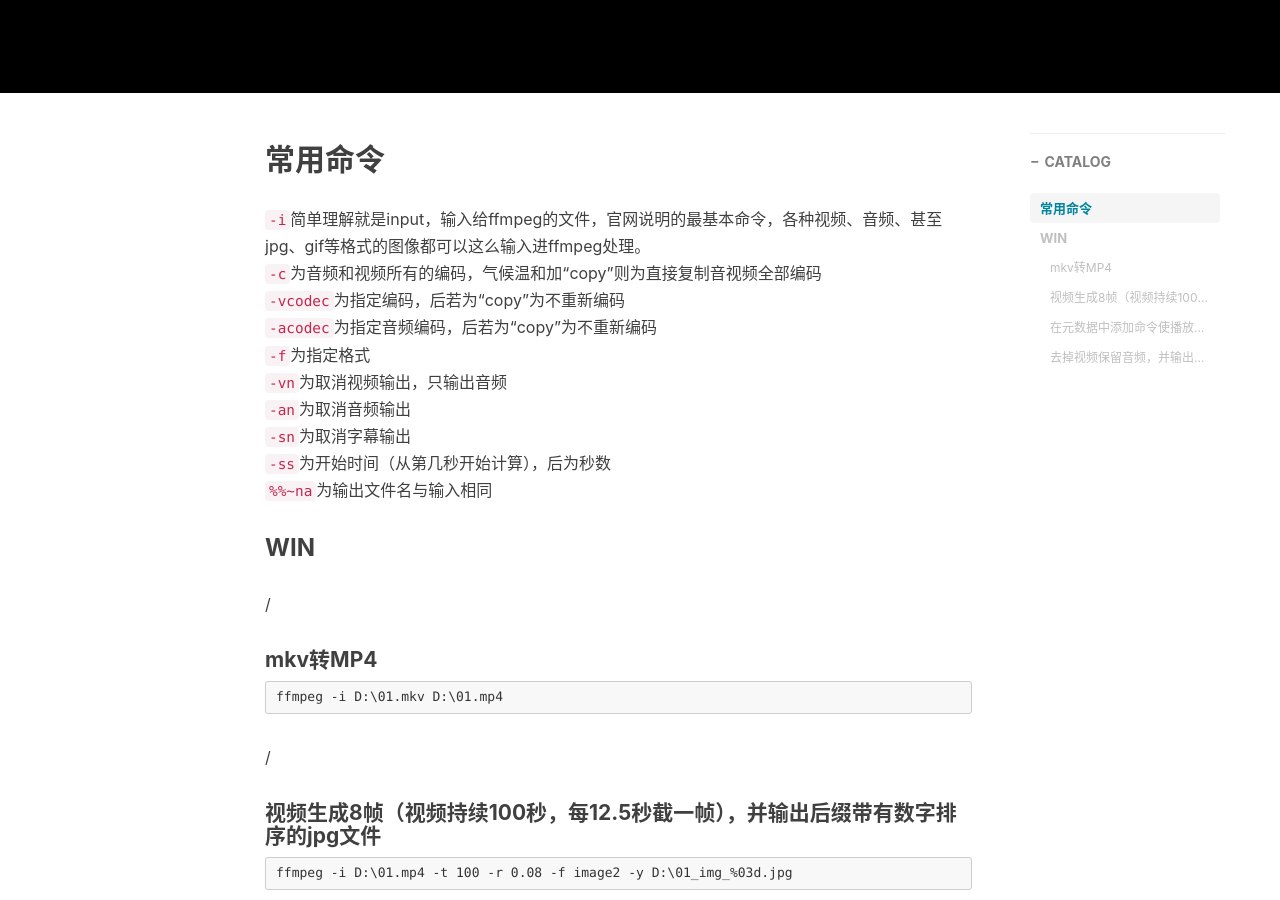
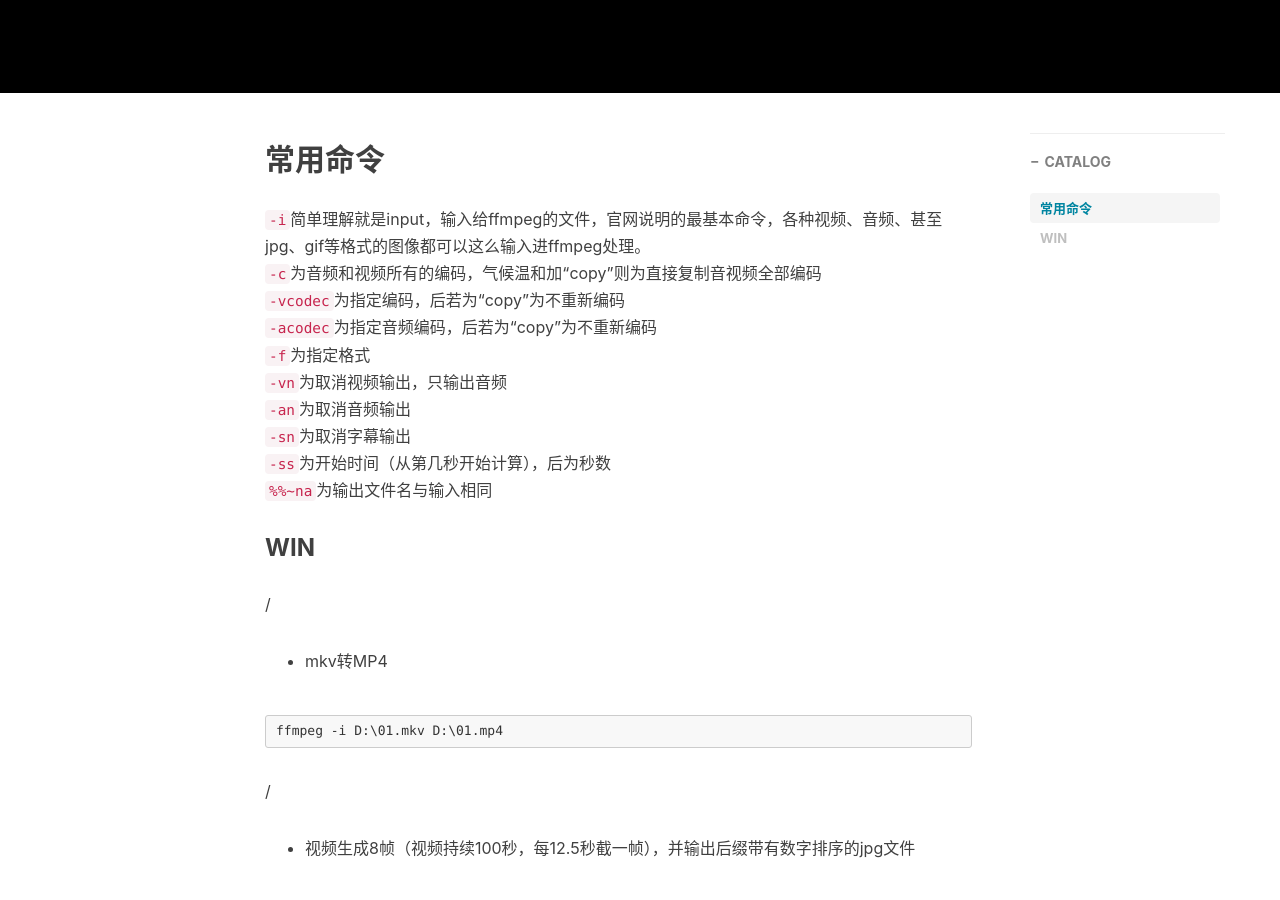
Before and after one commit to binswm/binswm.github.io, a Jekyll site: the page built from _posts/2023-04-14-FFMPEG基本用法.md, in a window 1280 px wide and 900 px high, scrolled down 420 px. Built offline with Jekyll 4.4.1, drawn with Linux system fonts in a browser that asks for light colours; nearby versions of some CDN libraries; comment, search, counter and statistics services are not loaded.

Commit message:
Update 2023-04-14-FFMPEG基本用法.md

````diff
--- a/_posts/2023-04-14-FFMPEG基本用法.md
+++ b/_posts/2023-04-14-FFMPEG基本用法.md
@@ -34,7 +34,7 @@ tags:
 ### WIN
 
 /
-#### mkv转MP4
+- mkv转MP4
 
 ```
 ffmpeg -i D:\01.mkv D:\01.mp4
@@ -42,7 +42,7 @@ ffmpeg -i D:\01.mkv D:\01.mp4
 
 /
 
-#### 视频生成8帧（视频持续100秒，每12.5秒截一帧），并输出后缀带有数字排序的jpg文件
+- 视频生成8帧（视频持续100秒，每12.5秒截一帧），并输出后缀带有数字排序的jpg文件
 
 ```
 ffmpeg -i D:\01.mp4 -t 100 -r 0.08 -f image2 -y D:\01_img_%03d.jpg
@@ -68,7 +68,7 @@ D:\01.mp4 为输入文件，D:\01  为输出文件路径
 
 /
 
-#### 在元数据中添加命令使播放器旋转90度
+- 在元数据中添加命令使播放器旋转90度
 
 ```
 ffmpeg -i D:\01.mkv -c copy -metadata:s:v:0 rotate=-90 D:\01.mp4
@@ -76,7 +76,7 @@ ffmpeg -i D:\01.mkv -c copy -metadata:s:v:0 rotate=-90 D:\01.mp4
 
 /
 
-#### 去掉视频保留音频，并输出名为<源文件名.m4a>
+- 去掉视频保留音频，并输出名为<源文件名.m4a>
 
 ```
 ffmpeg -i D:\01.mp4 -vn -acodec copy D:\01.m4a
````
